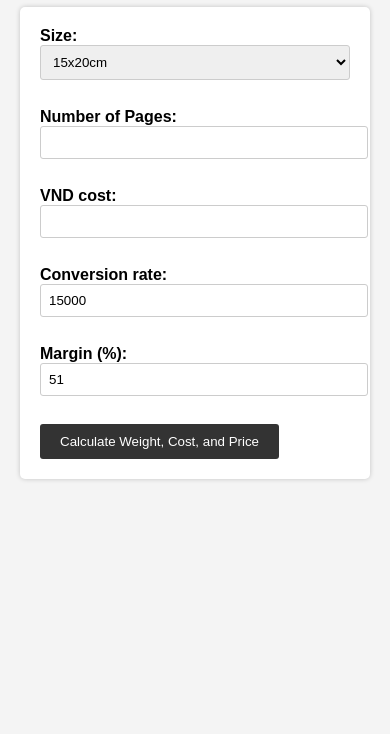
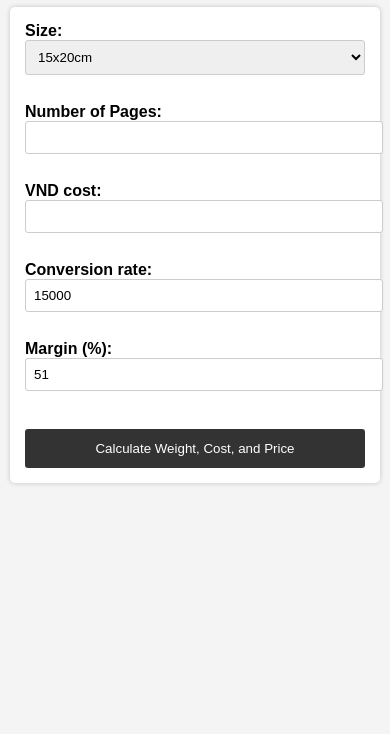
Before and after one commit to thuongb14/BP, a plain HTML site: page index.html in a window 390 px wide. Shown: the part 110-844 px from the top of the page. Drawn offline with Linux system fonts and the light colour scheme.

Commit message:
Update responsive

```diff
--- a/style.css
+++ b/style.css
@@ -15,6 +15,8 @@ form {
     border-radius: 5px;
     padding: 20px;
     box-shadow: 0 0 5px rgba(0, 0, 0, 0.2);
+    max-width: 400px;
+    margin: 0 auto;
 }
 
 label {
@@ -38,6 +40,8 @@ input[type="button"] {
     border: none;
     border-radius: 3px;
     cursor: pointer;
+    width: 100%;
+    margin-top: 10px;
 }
 
 p#result {
@@ -45,6 +49,22 @@ p#result {
     font-weight: bold;
     text-align: center;
 }
+
 span {
     color: red;
 }
+
+/* Media Query for Mobile Devices */
+@media (max-width: 768px) {
+    body {
+        margin: 10px;
+    }
+
+    form {
+        padding: 15px;
+    }
+
+    input[type="button"] {
+        padding: 12px;
+    }
+}
```
